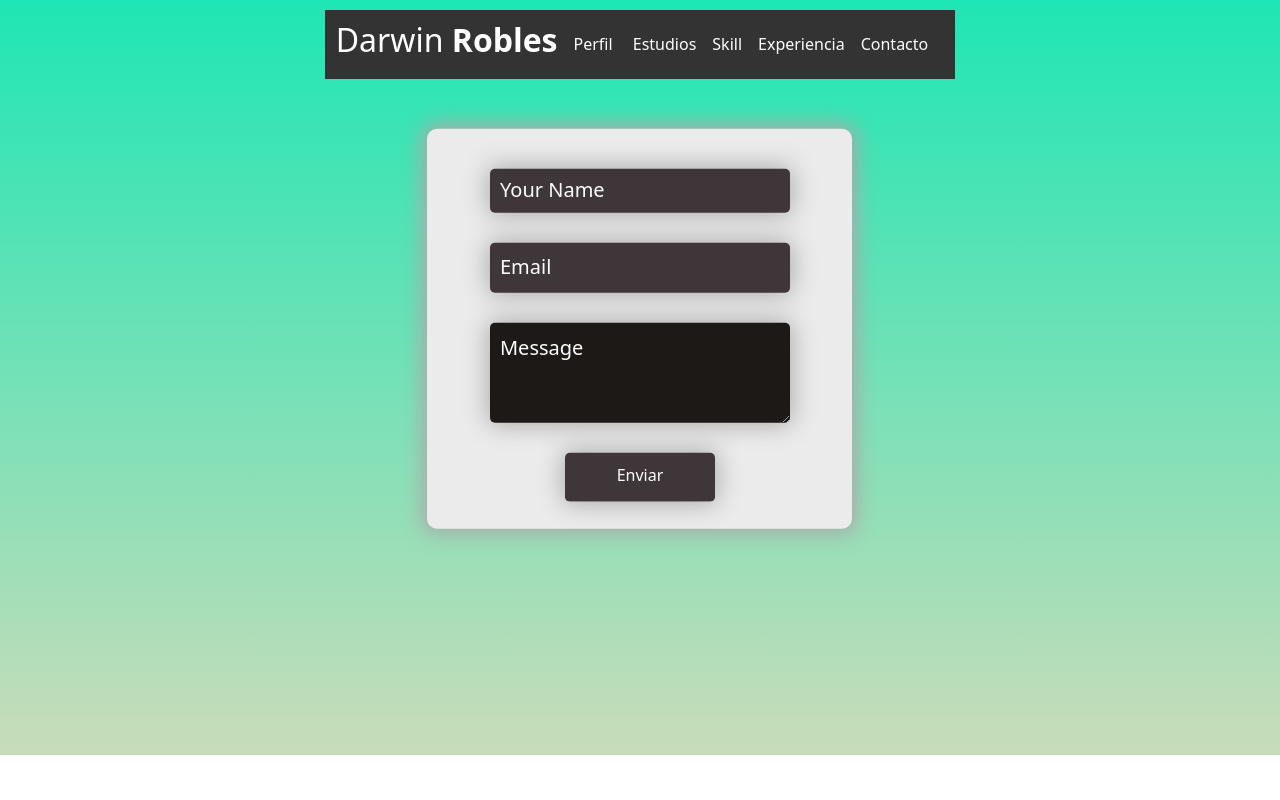
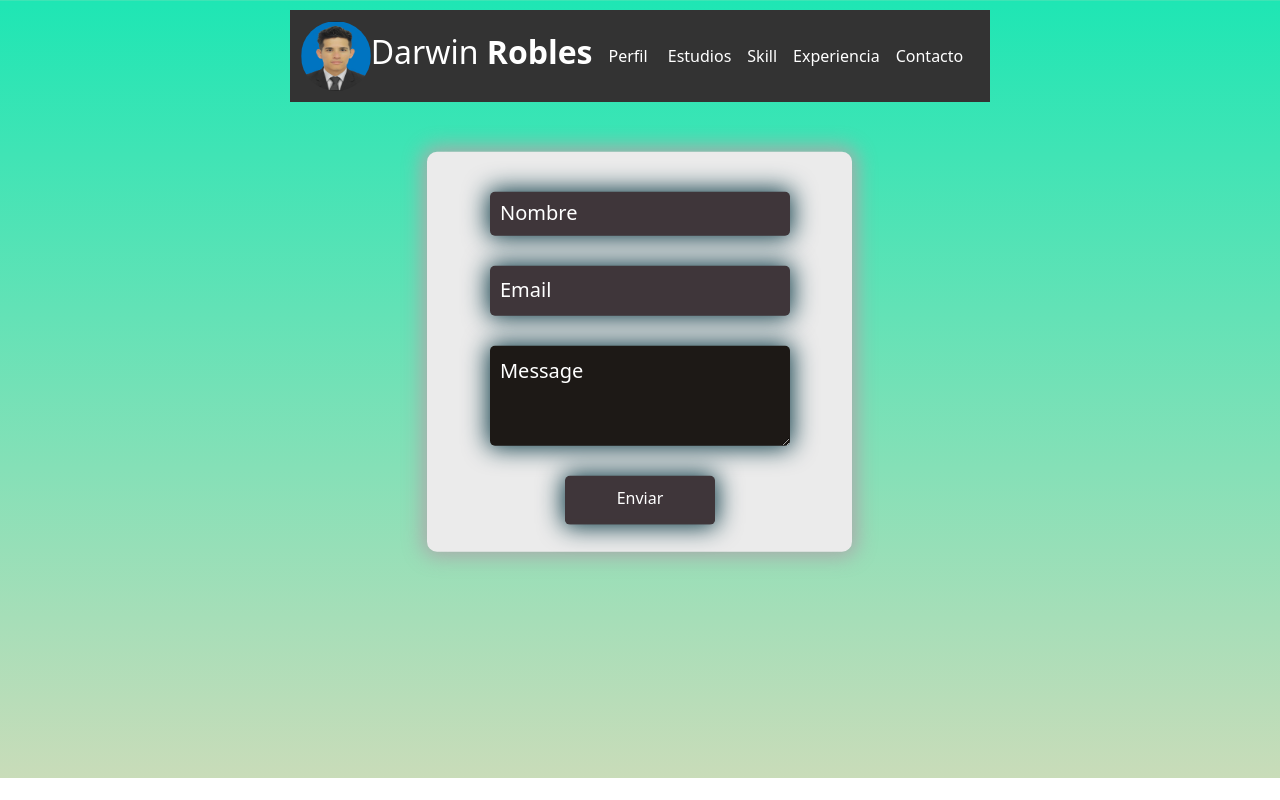
Before and after one commit to Darwin-E-R-G/TF-PM1-D-E-R-G, a React (Create React App) app in the folder proyecto/: page /conta in a window 1280 px wide. Built offline with nearby package versions, Linux system fonts and the light colour scheme.

Commit message:
se agrego el avatar

```diff
--- a/proyecto/src/App.css
+++ b/proyecto/src/App.css
@@ -40,6 +40,16 @@
   font-size: 35px;
   color: #36A0FF;
 }
+/*estilos de avatar__________________*/
+.avatar {
+  vertical-align: middle;
+  width: 70px;
+  height: 70px;
+  border-radius: 50%;
+}
+
+
+/*fin de estilos del avatar ---------------*/
 
 /*estilos del formulario de contacto----------------------------------------------------*/
 
@@ -135,7 +145,7 @@
   border-radius: 5px;
   border: none;
   transition: all 0.5s ease 0s;
-  box-shadow: 0px 0px 25px 2px #AAA;
+  box-shadow: 0px 0px 25px 2px #063642;
 }
 
 /* Shadow to make it look like form is floating  */
--- a/proyecto/src/componentes/Menu.jsx
+++ b/proyecto/src/componentes/Menu.jsx
@@ -3,7 +3,7 @@ import styled from 'styled-components';
 import Botonmenu from './botonmenu';
 import { useState } from 'react';
 import { Link } from 'react-router-dom';
-
+import logo from './imagenes/logo.png';
 
 
 function Menu() {
@@ -15,6 +15,7 @@ function Menu() {
     <>
 
         <Navbar>
+        <img src={logo} alt="Avatar" class="avatar"/>
         <h2><Link to='/'>Darwin <span> Robles</span></Link> </h2>
         <div className={`links ${clicked ? 'active' : ''}`}>
             <Link to="/" > Perfil </Link>
@@ -25,6 +26,7 @@ function Menu() {
         </div>
         <div className='boton'><Botonmenu clicked = {clicked} hadleClicked= {hadleClicked}/></div>
         <BgDiv className={`initial ${clicked ? ' active' : ''}`}></BgDiv>
+
 
         </Navbar>
     </>
--- a/proyecto/src/componentes/componenteContacto/conta.jsx
+++ b/proyecto/src/componentes/componenteContacto/conta.jsx
@@ -6,7 +6,7 @@ function Conta() {
      <>
     <div class="wrapper">
     <form class="form">
-      <input type="text" class="name entry " placeholder="Your Name"/>
+      <input type="text" class="name entry " placeholder="Nombre"/>
 
       <input type="text" class="email entry" placeholder="Email"/>
 
--- a/proyecto/src/componentes/experiencia.jsx
+++ b/proyecto/src/componentes/experiencia.jsx
@@ -6,9 +6,6 @@ function Experiencia() {
   return (
     <>
     <div><Expe/></div>
-
-
-
     </>
   );
 }
```
Also changed, not shown: proyecto/src/componentes/imagenes/logo.png (added).
